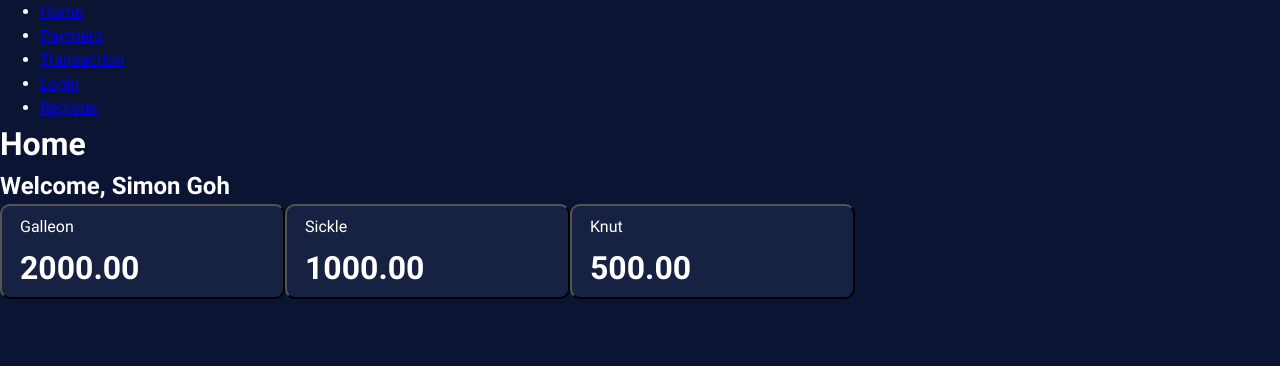
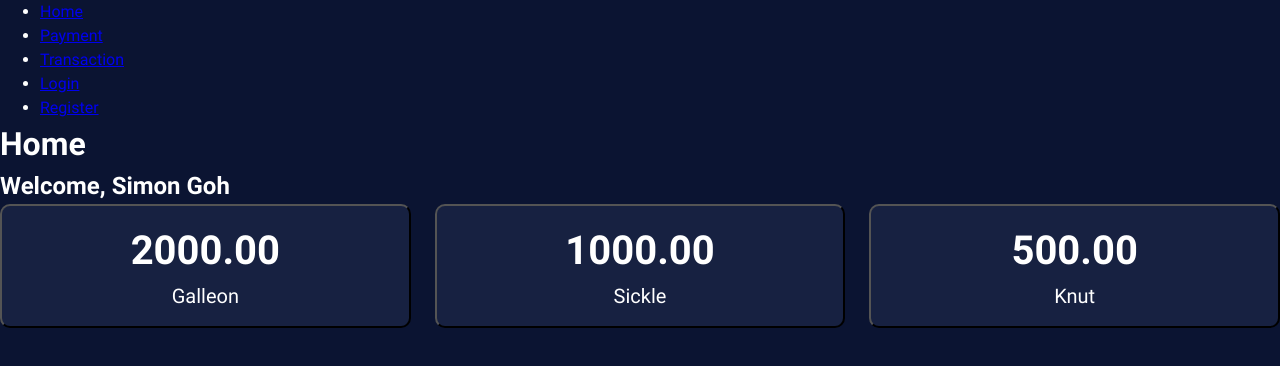
Before and after one commit to BuzzOffer/E-Gringotts-Frontend, a React (Vite) app: page / in a window 1280 px wide. Shown: the top 366 px of the page. Built offline with nearby package versions, Linux system fonts and the light colour scheme.

Commit message:
Styled the 3 balance buttons

```diff
--- a/src/pages/Home/balance.jsx
+++ b/src/pages/Home/balance.jsx
@@ -7,11 +7,12 @@ const balances = [
 function Balance() {
 
     return (
-        <div>
+        <div className="balanceButtons">
             {balances.map((item) => (
                 <button id="balance" key={item.currency}>
+                    {/* <h3 id="currencyLabel">{item.currency}</h3> */}
+                    <h1 id="amountLabel">{item.balance.toFixed(2)}</h1>
                     <h3 id="currencyLabel">{item.currency}</h3>
-                    <h1 id="amountLabel">{item.balance.toFixed(2)}</h1>
                 </button>
             ))}
 
--- a/src/pages/Home/home.css
+++ b/src/pages/Home/home.css
@@ -1,27 +1,34 @@
 #balance {
     background-color: #172141;
     color: #FFFFFF;
-    width: 285px;
-    height: 95px;
+    /* width: 285px; */
+    /* height: 95px; */
     border-radius: 10px;
     padding-left: 18px;
     padding-right: 18px;
-    padding-top: 9px;
-    padding-bottom: 9px;
+    padding-top: 15px;
+    padding-bottom: 15px;
+    text-align: center;
+
+    justify-items: stretch;
 }
 
 #currencyLabel {
-    font-size: 16px;
+    font-size: 20px;
     font-weight: 400;
-    padding-bottom: 5px;
-    text-align: left;
+    /* padding-bottom: 5px; */
 }
 #amountLabel {
-    font-size: 32px;
+    font-size: 40px;
     font-weight: bold;
-    text-align: left;
 }
 
 #balance:focus {
     border-color: #DFA616;
 }
+
+.balanceButtons {
+    display: grid;
+    grid-template-columns: repeat(3, 1fr);
+    gap: 1.5rem;
+}
--- a/src/pages/Home/index.jsx
+++ b/src/pages/Home/index.jsx
@@ -1,6 +1,4 @@
 import Welcome from './welcome.jsx'
-import BalanceGalleon from './balanceGalleon.jsx';
-import BalanceSickle from './balanceSickle.jsx';
 import Balance from './balance.jsx';
 import './home.css'
 
```
